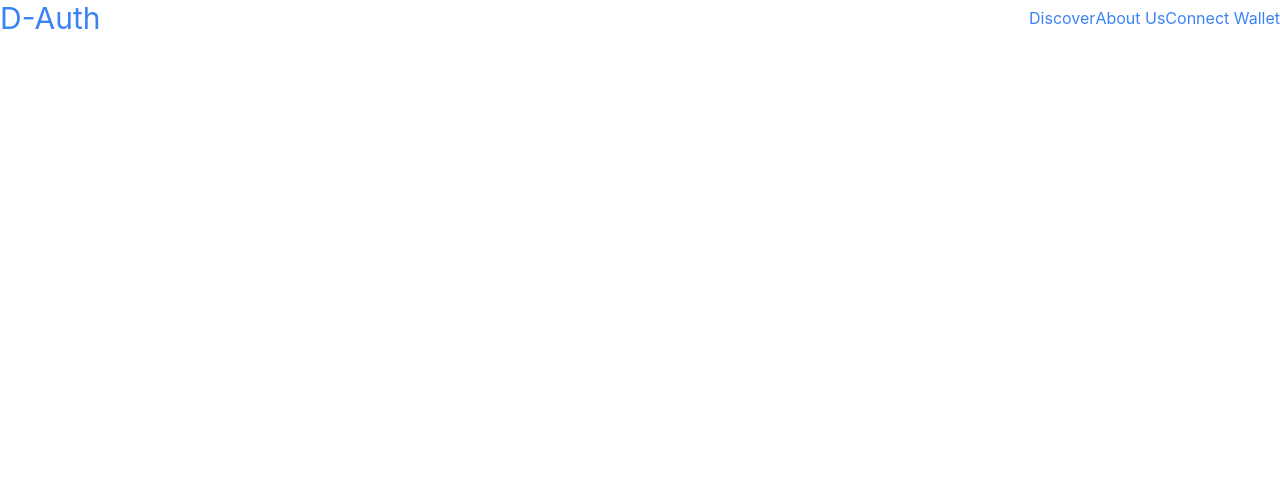
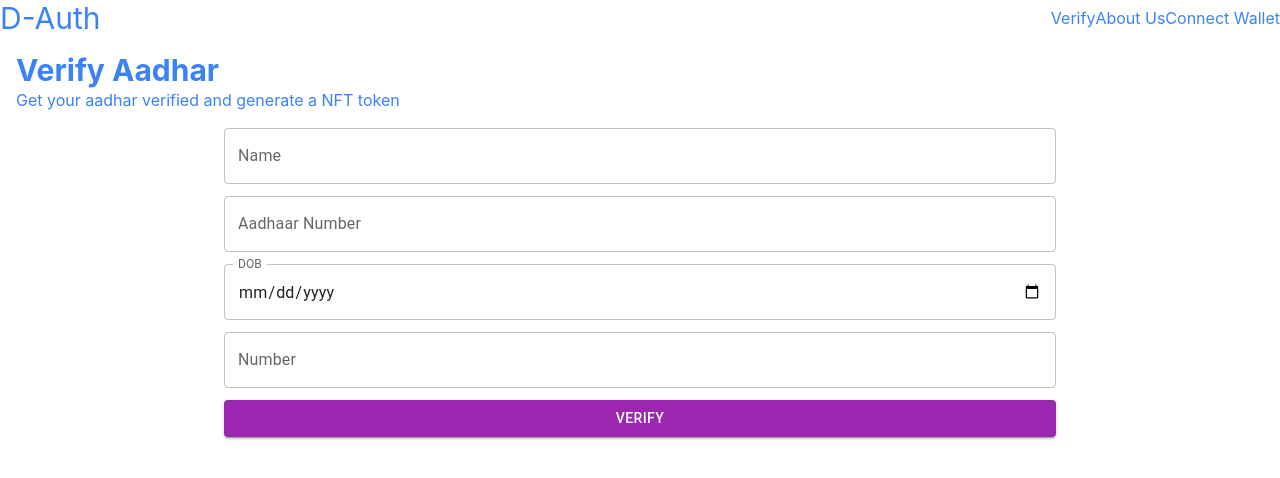
Before and after one commit to chiranjeev13/D-AUTH-BE, a Next.js app: page /upload in a window 1280 px wide. Shown: the top 478 px of the page. Built offline with nearby package versions, Linux system fonts and the light colour scheme.

Commit message:
added fe

```diff
--- a/Common/Header.js
+++ b/Common/Header.js
@@ -1,14 +1,18 @@
 export default function Header() {
   return (
-    <div>
+    <div className="bg-gray-100 shadow-lg">
       <div className="p-6 flex flex-row justify-between items-center">
         <div className="text-3xl font-medium">D-Auth</div>
-        <div className="flex md:flex-row flex-col gap-12 p-2">
-          <p className="hover:underline transition duration-200">Discover</p>
-          <p className="hover:underline transition duration-200">About Us</p>
-          <p className="hover:underline transition duration-200">
+        <div className="flex md:flex-row flex-col md:gap-12 gap-2 p-2">
+          <a href="/verify" className="hover:underline transition duration-200">
+            Verify
+          </a>
+          <a href="/about" className="hover:underline transition duration-200">
+            About Us
+          </a>
+          <a className="hover:underline transition duration-200">
             Connect Wallet
-          </p>
+          </a>
         </div>
       </div>
     </div>
--- a/package.json
+++ b/package.json
@@ -9,6 +9,9 @@
     "lint": "next lint"
   },
   "dependencies": {
+    "@emotion/react": "^11.10.5",
+    "@emotion/styled": "^11.10.5",
+    "@mui/material": "^5.10.13",
     "next": "13.0.2",
     "react": "18.2.0",
     "react-dom": "18.2.0"
--- a/pages/upload.js
+++ b/pages/about.jsx
@@ -6,6 +6,7 @@ export default function RouteName() {
   return (
     <div className="bg-white text-blue-500 min-h-screen">
       <Header />
+      <div></div>
     </div>
   );
 }
--- a/pages/index.js
+++ b/pages/index.js
@@ -25,14 +25,14 @@ export default function RouteName() {
       </div>
       <div className="flex justify-center items-center">
         <a
-          href="#_"
-          class="box-border relative z-30 inline-flex items-center justify-center w-auto px-8 py-3 overflow-hidden font-bold text-white transition-all duration-300 bg-indigo-600 rounded-md cursor-pointer group ring-offset-2 ring-1 ring-indigo-300 ring-offset-indigo-200 hover:ring-offset-indigo-500 ease focus:outline-none"
+          href="/upload"
+          className="box-border relative z-30 inline-flex items-center justify-center w-auto px-8 py-3 overflow-hidden font-bold text-white transition-all duration-300 bg-indigo-600 rounded-md cursor-pointer group ring-offset-2 ring-1 ring-indigo-300 ring-offset-indigo-200 hover:ring-offset-indigo-500 ease focus:outline-none"
         >
-          <span class="absolute bottom-0 right-0 w-8 h-20 -mb-8 -mr-5 transition-all duration-300 ease-out transform rotate-45 translate-x-1 bg-white opacity-10 group-hover:translate-x-0"></span>
-          <span class="absolute top-0 left-0 w-20 h-8 -mt-1 -ml-12 transition-all duration-300 ease-out transform -rotate-45 -translate-x-1 bg-white opacity-10 group-hover:translate-x-0"></span>
-          <span class="relative z-20 flex items-center text-sm">
+          <span className="absolute bottom-0 right-0 w-8 h-20 -mb-8 -mr-5 transition-all duration-300 ease-out transform rotate-45 translate-x-1 bg-white opacity-10 group-hover:translate-x-0"></span>
+          <span className="absolute top-0 left-0 w-20 h-8 -mt-1 -ml-12 transition-all duration-300 ease-out transform -rotate-45 -translate-x-1 bg-white opacity-10 group-hover:translate-x-0"></span>
+          <span className="relative z-20 flex items-center text-sm">
             <svg
-              class="relative w-5 h-5 mr-2 text-white"
+              className="relative w-5 h-5 mr-2 text-white"
               fill="none"
               stroke="currentColor"
               viewBox="0 0 24 24"
--- a/pages/test.js
+++ /dev/null
@@ -1,6 +0,0 @@
-import { useRouter } from "next/router";
-
-export default function RouteName() {
-  const { asPath } = useRouter();
-  return <div className="mx-auto my-12 text-3xl">Path: {asPath}</div>;
-}
--- /dev/null
+++ b/pages/upload.jsx
@@ -0,0 +1,62 @@
+import { Button, TextField } from "@mui/material";
+import { useRouter } from "next/router";
+import { useState } from "react";
+import Header from "../Common/Header";
+
+export default function RouteName() {
+  const [name, setName] = useState("");
+  const [aadhar, setAadhar] = useState("");
+  const [number, setNumber] = useState();
+
+  const { asPath } = useRouter();
+  return (
+    <div className="bg-white text-blue-500 min-h-screen">
+      <Header />
+      <div className="p-4">
+        <p className="text-3xl font-bold">Verify Aadhar</p>
+        <p>Get your aadhar verified and generate a NFT token</p>
+        <div className="flex justify-center items-center pt-4">
+          <form className="flex flex-col gap-3 justify-center items-center w-full md:w-2/3">
+            <TextField
+              label="Name"
+              value={name}
+              fullWidth
+              onChange={(e) => setName(e.target.value)}
+            ></TextField>
+
+            <TextField
+              label="Aadhaar Number"
+              value={aadhar}
+              fullWidth
+              onChange={(e) => setAadhar(e.target.value)}
+            ></TextField>
+
+            <TextField
+              InputLabelProps={{ shrink: true }}
+              label="DOB"
+              type="date"
+              fullWidth
+            ></TextField>
+
+            <TextField
+              label="Number"
+              value={number}
+              type="tel"
+              fullWidth
+              onChange={(e) => setNumber(e.target.value)}
+            ></TextField>
+
+            <Button
+              variant="contained"
+              fullWidth
+              color="secondary"
+              className="text-purple-800 hover:text-white md:w-auto w-full mt-4"
+            >
+              Verify
+            </Button>
+          </form>
+        </div>
+      </div>
+    </div>
+  );
+}
--- a/pages/verify.js
+++ b/pages/verify.js
@@ -1,11 +1,37 @@
+import { Button, TextField } from "@mui/material";
+import { useState } from "react";
 import { useRouter } from "next/router";
 import Header from "../Common/Header";
 
 export default function RouteName() {
+  const [address, setAddress] = useState("");
   const { asPath } = useRouter();
   return (
     <div className="bg-white text-blue-500 min-h-screen">
       <Header />
+      <div className="p-4">
+        <p className="text-3xl font-bold">Verify</p>
+        <p>Get your Aadhar verified</p>
+        <div className="flex justify-center items-center pt-4">
+          <form className="flex flex-col gap-3 justify-center items-center w-full md:w-2/3">
+            <TextField
+              label="Address"
+              value={address}
+              onChange={(e) => setAddress(e.target.value)}
+              fullWidth
+            ></TextField>
+
+            <Button
+              variant="contained"
+              fullWidth
+              color="secondary"
+              className="text-purple-800 hover:text-white md:w-auto w-full mt-4"
+            >
+              Verify
+            </Button>
+          </form>
+        </div>
+      </div>
     </div>
   );
 }
```
